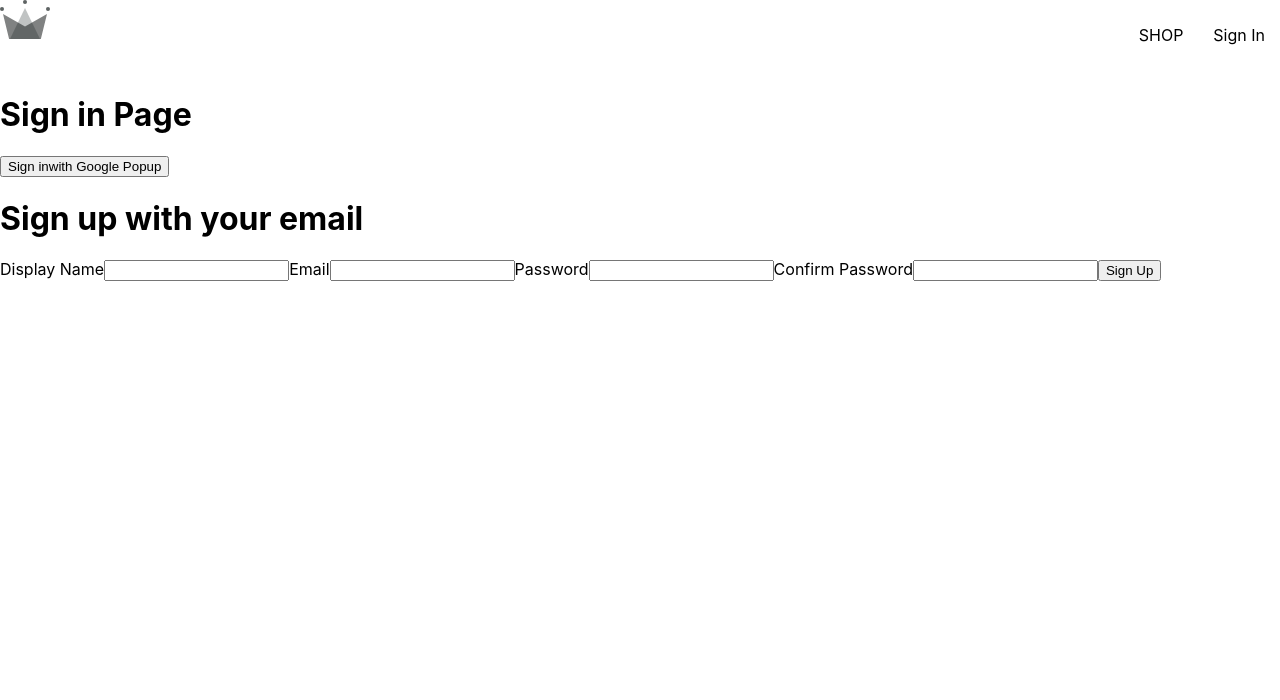
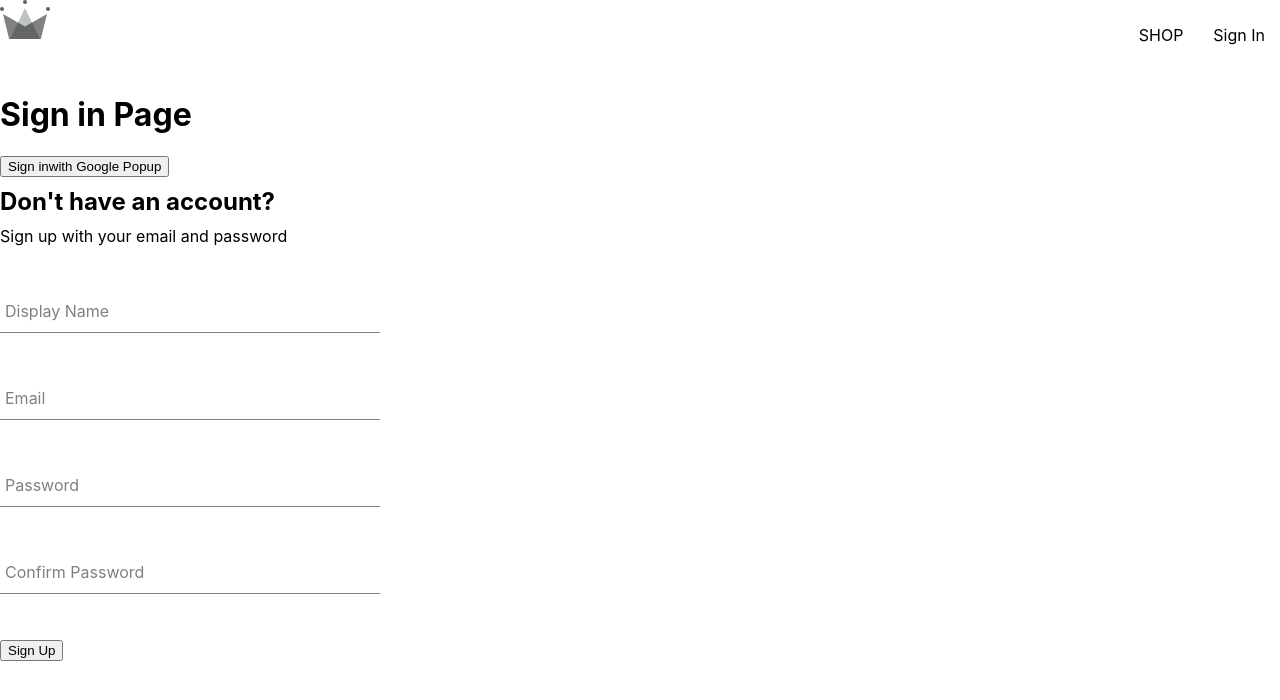
Before and after one commit to Stephen-Roach/cool-clothing-co, a React (Create React App) app: page /sign-in in a window 1280 px wide. Shown: the top 700 px of the page. Built offline with nearby package versions, Linux system fonts and the light colour scheme.

Commit message:
adds styling for the inputs

```diff
--- /dev/null
+++ b/src/components/form-input/FormInput.jsx
@@ -0,0 +1,19 @@
+import './form-input.styles.scss';
+
+const FormInput = ({ label, ...otherProps }) => {
+  return (
+    <div className='group'>
+      <input className='form-input' {...otherProps} />
+      {label && (
+        <label
+          className={`${
+            otherProps.value.length ? 'shrink' : ''
+          } form-input-label`}>
+          {label}
+        </label>
+      )}
+    </div>
+  );
+};
+
+export default FormInput;
--- /dev/null
+++ b/src/components/form-input/form-input.styles.scss
@@ -0,0 +1,46 @@
+$sub-color: grey;
+$main-color: black;
+@mixin shrinkLabel {
+  top: -14px;
+  font-size: 12px;
+  color: $main-color;
+}
+.group {
+  position: relative;
+  margin: 45px 0;
+  .form-input {
+    background: none;
+    background-color: white;
+    color: $sub-color;
+    font-size: 18px;
+    padding: 10px 10px 10px 5px;
+    display: block;
+    width: 100%;
+    border: none;
+    border-radius: 0;
+    border-bottom: 1px solid $sub-color;
+    margin: 25px 0;
+    &:focus {
+      outline: none;
+    }
+    &:focus ~ .form-input-label {
+      @include shrinkLabel();
+    }
+  }
+  input[type='password'] {
+    letter-spacing: 0.3em;
+  }
+  .form-input-label {
+    color: $sub-color;
+    font-size: 16px;
+    font-weight: normal;
+    position: absolute;
+    pointer-events: none;
+    left: 5px;
+    top: 10px;
+    transition: 300ms ease all;
+    &.shrink {
+      @include shrinkLabel();
+    }
+  }
+}
--- a/src/components/sign-up-form/SignUpForm.jsx
+++ b/src/components/sign-up-form/SignUpForm.jsx
@@ -4,6 +4,9 @@
   createAuthUserWithEmailAndPassword,
   createUserDocumentFromAuth,
 } from '../../utils/firebase/firebase.utils';
+
+import FormInput from '../form-input/FormInput';
+import './sign-up-form.styles.scss';
 
 const defaultFormField = {
   displayName: '',
@@ -52,11 +55,12 @@
   };
 
   return (
-    <div>
-      <h1>Sign up with your email</h1>
+    <div className='sign-up-container'>
+      <h2>Don't have an account?</h2>
+      <span>Sign up with your email and password</span>
       <form onSubmit={handleSubmit}>
-        <label htmlFor=''>Display Name</label>
-        <input
+        <FormInput
+          label='Display Name'
           type='text'
           required
           onChange={handleChange}
@@ -64,8 +68,8 @@
           value={displayName}
         />
 
-        <label htmlFor=''>Email</label>
-        <input
+        <FormInput
+          label='Email'
           type='email'
           required
           onChange={handleChange}
@@ -73,8 +77,8 @@
           value={email}
         />
 
-        <label htmlFor=''>Password</label>
-        <input
+        <FormInput
+          label='Password'
           type='password'
           required
           onChange={handleChange}
@@ -82,8 +86,8 @@
           value={password}
         />
 
-        <label htmlFor=''>Confirm Password</label>
-        <input
+        <FormInput
+          label='Confirm Password'
           type='password'
           required
           onChange={handleChange}
--- /dev/null
+++ b/src/components/sign-up-form/sign-up-form.styles.scss
@@ -0,0 +1,9 @@
+.sign-up-container {
+  display: flex;
+  flex-direction: column;
+  width: 380px;
+}
+
+h2 {
+  margin: 10px 0;
+}
```
